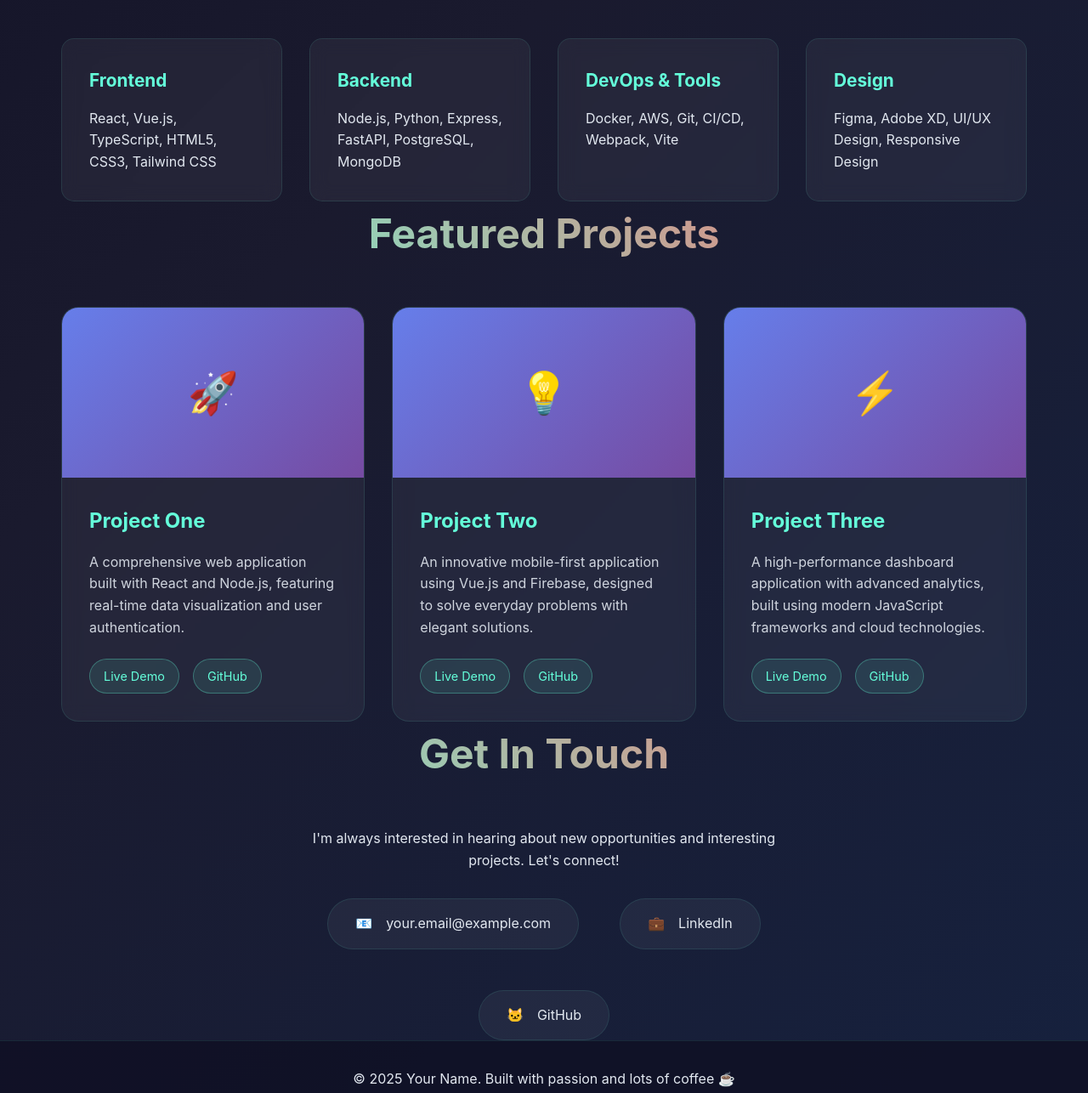
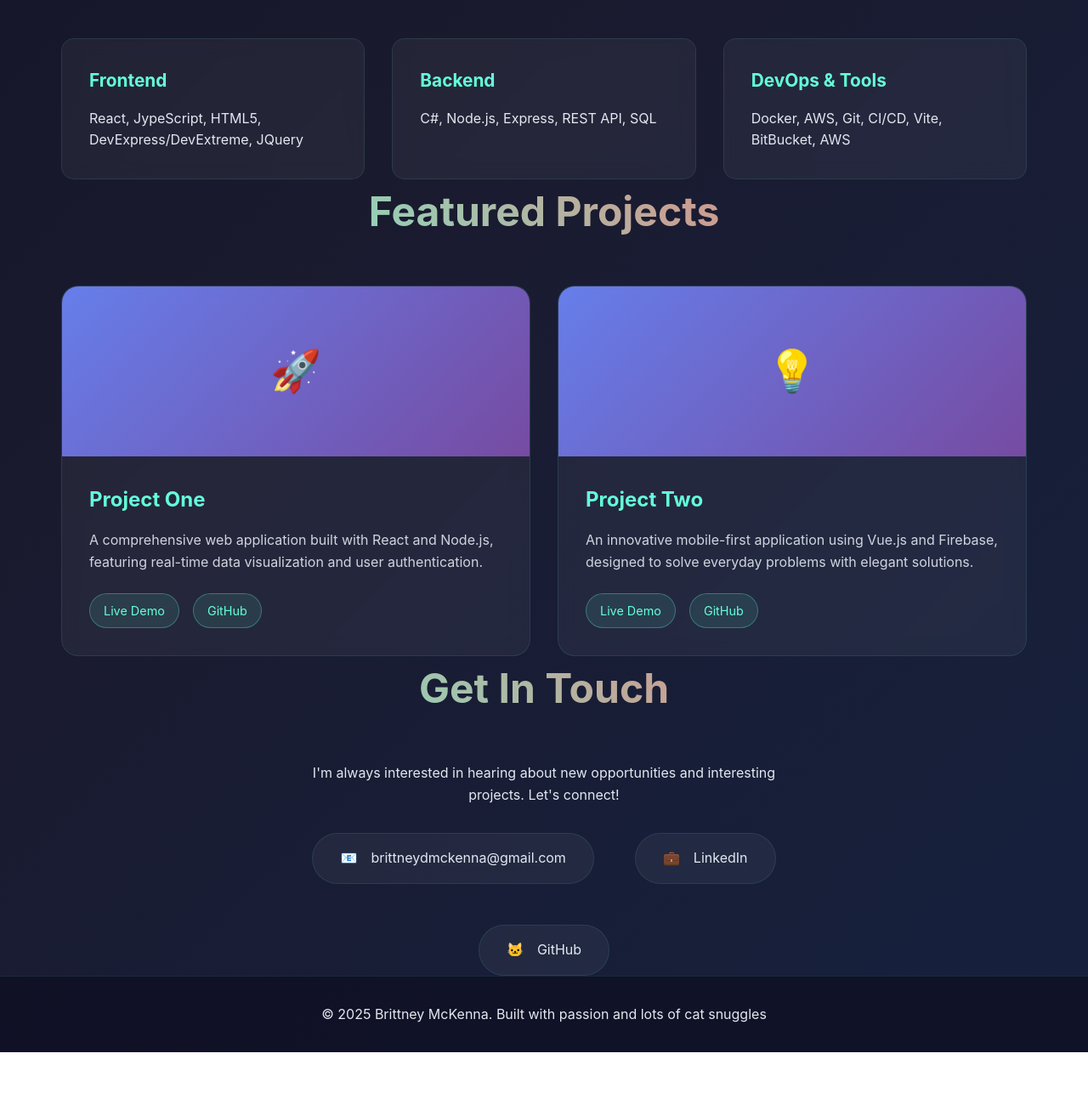
Before and after one commit to bwall44/bwall44.github.io, a plain HTML site: page index.html in a window 1280 px wide. Shown: the part 1305-2591 px from the top of the page at 85% size. After the commit the page ends 2543 px from the top, so only its background shows below. Drawn offline with Linux system fonts and the light colour scheme.

Commit message:
Update index.html

```diff
--- a/index.html
+++ b/index.html
@@ -3,7 +3,7 @@
 <head>
     <meta charset="UTF-8">
     <meta name="viewport" content="width=device-width, initial-scale=1.0">
-    <title>Your Name - Portfolio</title>
+    <title>Brittney McKenna</title>
     <style>
         * {
             margin: 0;
@@ -418,8 +418,8 @@
         <!-- Hero Section -->
         <section id="home" class="hero">
             <div class="hero-content fade-in">
-                <h1>Your Name</h1>
-                <p>Full Stack Developer & Creative Problem Solver</p>
+                <h1>Brittney McKenna</h1>
+                <p>Full Stack Developer</p>
                 <a href="#projects" class="cta-button">View My Work</a>
             </div>
         </section>
@@ -430,8 +430,8 @@
             <div class="about-content fade-in">
                 <div class="about-image">👨‍💻</div>
                 <div class="about-text">
-                    <p>I'm a passionate developer with a love for creating innovative digital solutions. With expertise in modern web technologies, I enjoy turning complex problems into simple, beautiful, and intuitive designs.</p>
-                    <p>When I'm not coding, you can find me exploring new technologies, contributing to open-source projects, or sharing my knowledge with the developer community.</p>
+                    <p>I'm a passionate developer with a love for creating innovative solutions. With expertise in modern web technologies, I enjoy turning complex problems into simple, beautiful, and intuitive designs.</p>
+                    <p>When I'm not coding, you can find me exploring new technologies, teaching fitness classes, and hanging with my cats.</p>
                 </div>
             </div>
         </section>
@@ -442,19 +442,15 @@
             <div class="skills-grid">
                 <div class="skill-card fade-in">
                     <h3>Frontend</h3>
-                    <p>React, Vue.js, TypeScript, HTML5, CSS3, Tailwind CSS</p>
+                    <p>React, JypeScript, HTML5, DevExpress/DevExtreme, JQuery</p>
                 </div>
                 <div class="skill-card fade-in">
                     <h3>Backend</h3>
-                    <p>Node.js, Python, Express, FastAPI, PostgreSQL, MongoDB</p>
+                    <p>C#, Node.js, Express, REST API, SQL</p>
                 </div>
                 <div class="skill-card fade-in">
                     <h3>DevOps & Tools</h3>
-                    <p>Docker, AWS, Git, CI/CD, Webpack, Vite</p>
-                </div>
-                <div class="skill-card fade-in">
-                    <h3>Design</h3>
-                    <p>Figma, Adobe XD, UI/UX Design, Responsive Design</p>
+                    <p>Docker, AWS, Git, CI/CD, Vite, BitBucket, AWS</p>
                 </div>
             </div>
         </section>
@@ -486,18 +482,6 @@
                         </div>
                     </div>
                 </div>
-
-                <div class="project-card fade-in">
-                    <div class="project-image">⚡</div>
-                    <div class="project-content">
-                        <h3>Project Three</h3>
-                        <p>A high-performance dashboard application with advanced analytics, built using modern JavaScript frameworks and cloud technologies.</p>
-                        <div class="project-links">
-                            <a href="#" class="project-link">Live Demo</a>
-                            <a href="#" class="project-link">GitHub</a>
-                        </div>
-                    </div>
-                </div>
             </div>
         </section>
 
@@ -509,15 +493,15 @@
                 <div class="contact-info">
                     <div class="contact-item">
                         <span>📧</span>
-                        <a href="mailto:your.email@example.com">your.email@example.com</a>
+                        <a href="mailto:your.email@example.com">brittneydmckenna@gmail.com</a>
                     </div>
                     <div class="contact-item">
                         <span>💼</span>
-                        <a href="https://linkedin.com/in/yourprofile">LinkedIn</a>
+                        <a href="www.linkedin.com/in/brittney-mckenna444">LinkedIn</a>
                     </div>
                     <div class="contact-item">
                         <span>🐱</span>
-                        <a href="https://github.com/yourusername">GitHub</a>
+                        <a href="https://github.com/bwall44">GitHub</a>
                     </div>
                 </div>
             </div>
@@ -526,7 +510,7 @@
 
     <!-- Footer -->
     <footer>
-        <p>&copy; 2025 Your Name. Built with passion and lots of coffee ☕</p>
+        <p>&copy; 2025 Brittney McKenna. Built with passion and lots of cat snuggles</p>
     </footer>
 
     <script>
```
